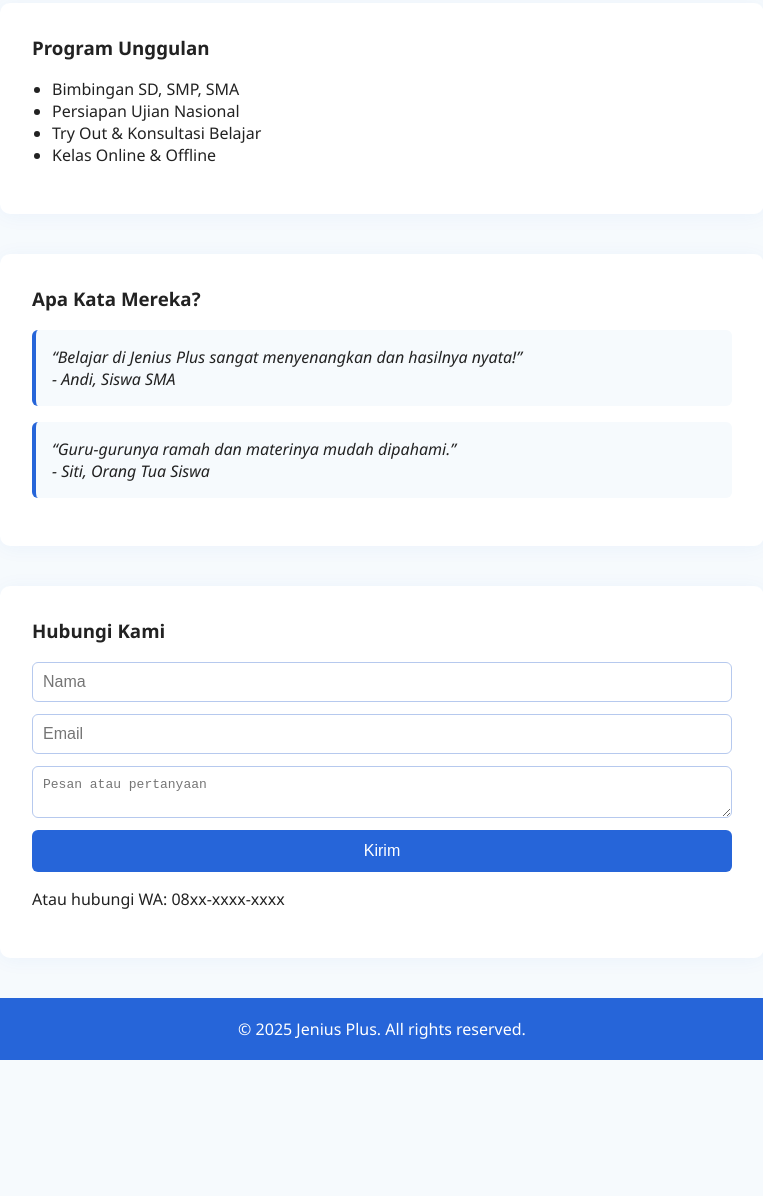
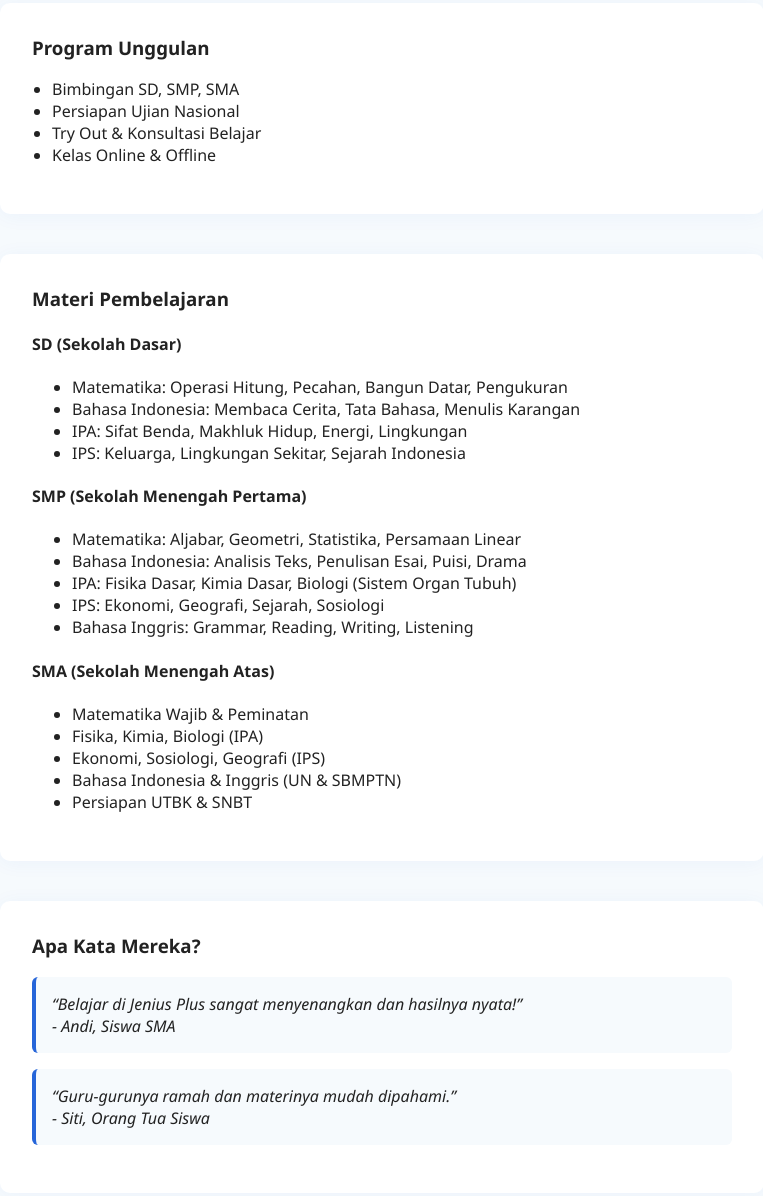
Before and after one commit to kusbang-kudus2024/jenius-plus-landing, a plain HTML site: page index.html in a window 1280 px wide. Shown: the part 507-1703 px from the top of the page, without its empty margins (258-1021 px from the left). Before the commit the page ends 1567 px from the top, so only its background shows below. Drawn offline with Linux system fonts and the light colour scheme.

Commit message:
index.html

```diff
--- a/index.html
+++ b/index.html
@@ -11,9 +11,10 @@
     <h1>Jenius Plus</h1>
     <nav>
       <a href="#program">Program</a>
+      <a href="#materi">Materi</a>
       <a href="#testimoni">Testimoni</a>
       <a href="#kontak">Kontak</a>
-    </nav>
+      </nav>
   </header>
   <section class="hero">
     <h2>Bimbingan Belajar Terbaik untuk Masa Depan Cemerlang!</h2>
@@ -29,6 +30,32 @@
       <li>Kelas Online & Offline</li>
     </ul>
   </section>
+  <section id="materi">
+  <h3>Materi Pembelajaran</h3>
+  <h4>SD (Sekolah Dasar)</h4>
+  <ul>
+    <li>Matematika: Operasi Hitung, Pecahan, Bangun Datar, Pengukuran</li>
+    <li>Bahasa Indonesia: Membaca Cerita, Tata Bahasa, Menulis Karangan</li>
+    <li>IPA: Sifat Benda, Makhluk Hidup, Energi, Lingkungan</li>
+    <li>IPS: Keluarga, Lingkungan Sekitar, Sejarah Indonesia</li>
+  </ul>
+  <h4>SMP (Sekolah Menengah Pertama)</h4>
+  <ul>
+    <li>Matematika: Aljabar, Geometri, Statistika, Persamaan Linear</li>
+    <li>Bahasa Indonesia: Analisis Teks, Penulisan Esai, Puisi, Drama</li>
+    <li>IPA: Fisika Dasar, Kimia Dasar, Biologi (Sistem Organ Tubuh)</li>
+    <li>IPS: Ekonomi, Geografi, Sejarah, Sosiologi</li>
+    <li>Bahasa Inggris: Grammar, Reading, Writing, Listening</li>
+  </ul>
+  <h4>SMA (Sekolah Menengah Atas)</h4>
+  <ul>
+    <li>Matematika Wajib &amp; Peminatan</li>
+    <li>Fisika, Kimia, Biologi (IPA)</li>
+    <li>Ekonomi, Sosiologi, Geografi (IPS)</li>
+    <li>Bahasa Indonesia &amp; Inggris (UN &amp; SBMPTN)</li>
+    <li>Persiapan UTBK &amp; SNBT</li>
+  </ul>
+</section>
   <section id="testimoni">
     <h3>Apa Kata Mereka?</h3>
     <blockquote>
```
